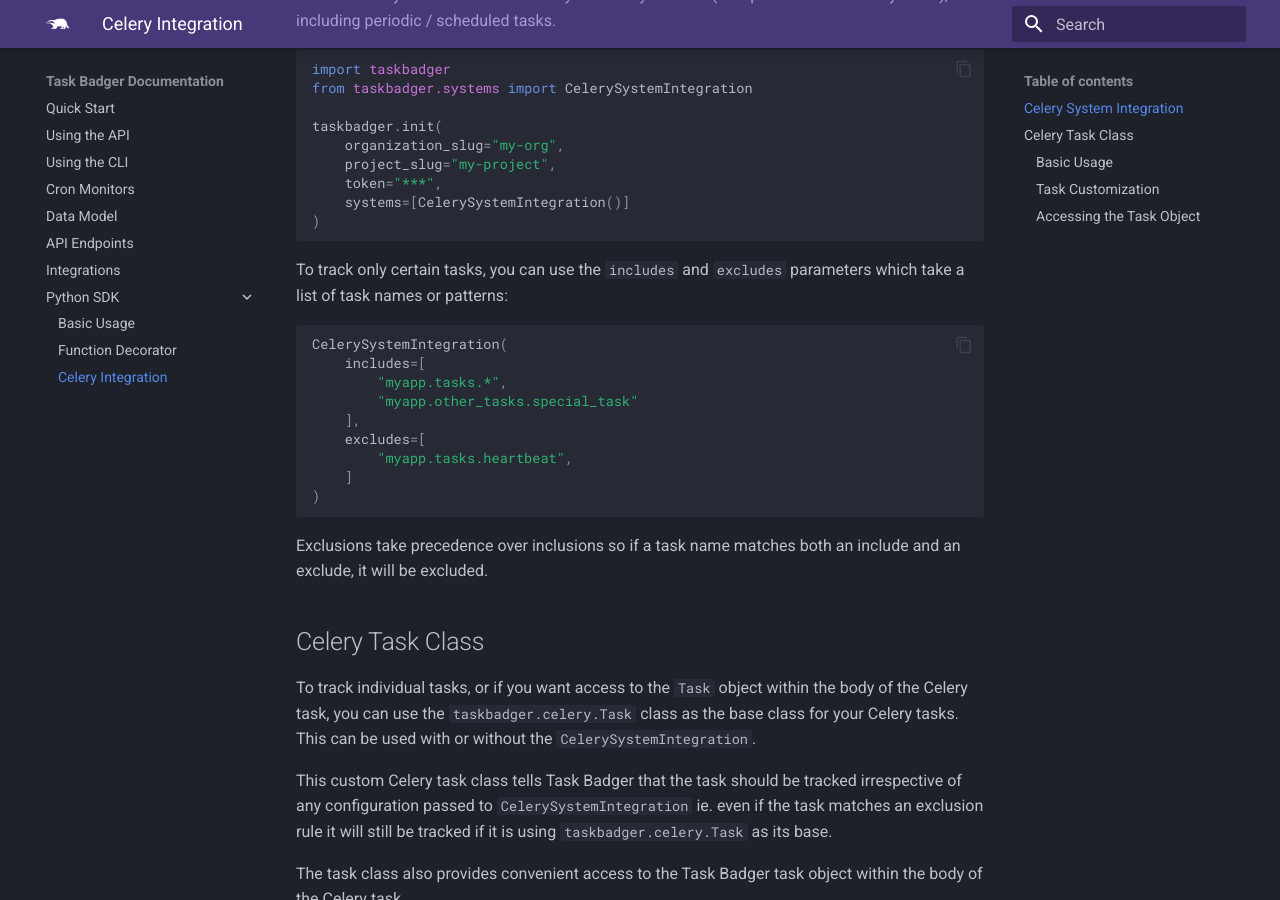
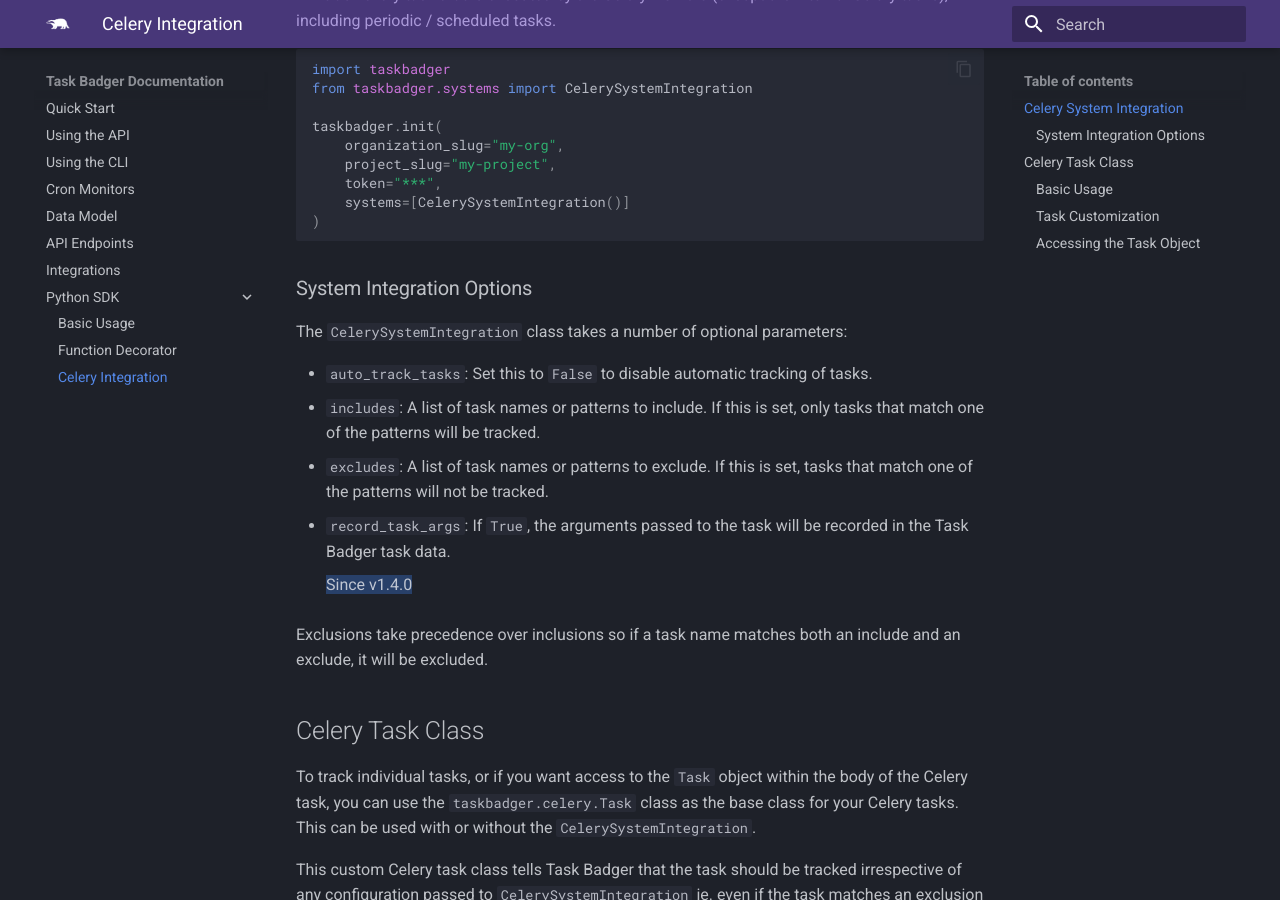
Before and after one commit to taskbadger/taskbadger-docs, an MkDocs documentation site: the page built from docs/python-celery.md, in a window 1280 px wide and 900 px high, scrolled down 575 px. Built offline with MkDocs 1.6.1 and Material for MkDocs 9.7.7, drawn with Linux system fonts in a browser that asks for light colours; some of the changed text lies outside the part shown.

Commit message:
add docs for 'record_task_args'

````diff
--- a/docs/python-celery.md
+++ b/docs/python-celery.md
@@ -29,20 +29,18 @@
 )
 ```
 
-To track only certain tasks, you can use the `includes` and `excludes` parameters which take a list of task names
-or patterns:
+### System Integration Options
 
-```python
-CelerySystemIntegration(
-    includes=[
-        "myapp.tasks.*",
-        "myapp.other_tasks.special_task"
-    ],
-    excludes=[
-        "myapp.tasks.heartbeat",
-    ]
-)
-```
+The `CelerySystemIntegration` class takes a number of optional parameters:
+
+- `auto_track_tasks`: Set this to `False` to disable automatic tracking of tasks.
+- `includes`: A list of task names or patterns to include. If this is set, only tasks that match one of the patterns
+  will be tracked.
+- `excludes`: A list of task names or patterns to exclude. If this is set, tasks that match one of the patterns will
+  not be tracked.
+- `record_task_args`: If `True`, the arguments passed to the task will be recorded in the Task Badger task data.
+
+    ==Since v1.4.0==
 
 Exclusions take precedence over inclusions so if a task name matches both an include and an exclude, it will be
 excluded.
@@ -135,6 +133,16 @@
     In both the decorator and `apply_async`, if individual keyword arguments are used as well as
     the `taskbadger_kwargs` dictionary, the individual arguments will take precedence.
 
+
+!!!note "Recording task args"
+
+    By default, the arguments passed to the task are not recorded in the Task Badger task data. To record the
+    arguments, set the `taskbadger_record_task_args` parameter to `True` in the task decorator or in the `apply_async` call.
+    This will override the value set in the `CelerySystemIntegration` if it is being used.
+
+    ==Since v1.4.0==
+
+
 ### Accessing the Task Object
 
 The `taskbadger.celery.Task` class provides access to the Task Badger task object via the `taskbadger_task` property
--- a/mkdocs.yml
+++ b/mkdocs.yml
@@ -21,6 +21,9 @@
   - tables
   - def_list
   - attr_list
+  - pymdownx.caret
+  - pymdownx.mark
+  - pymdownx.tilde
   - pymdownx.highlight:
       anchor_linenums: true
   - pymdownx.inlinehilite
````
